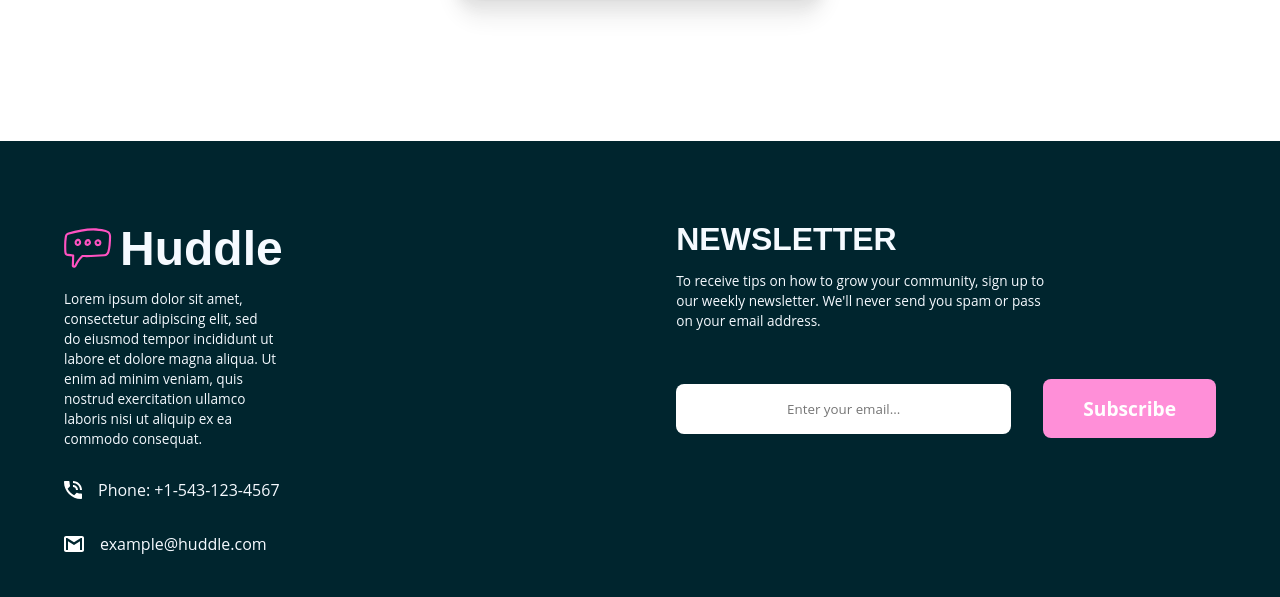
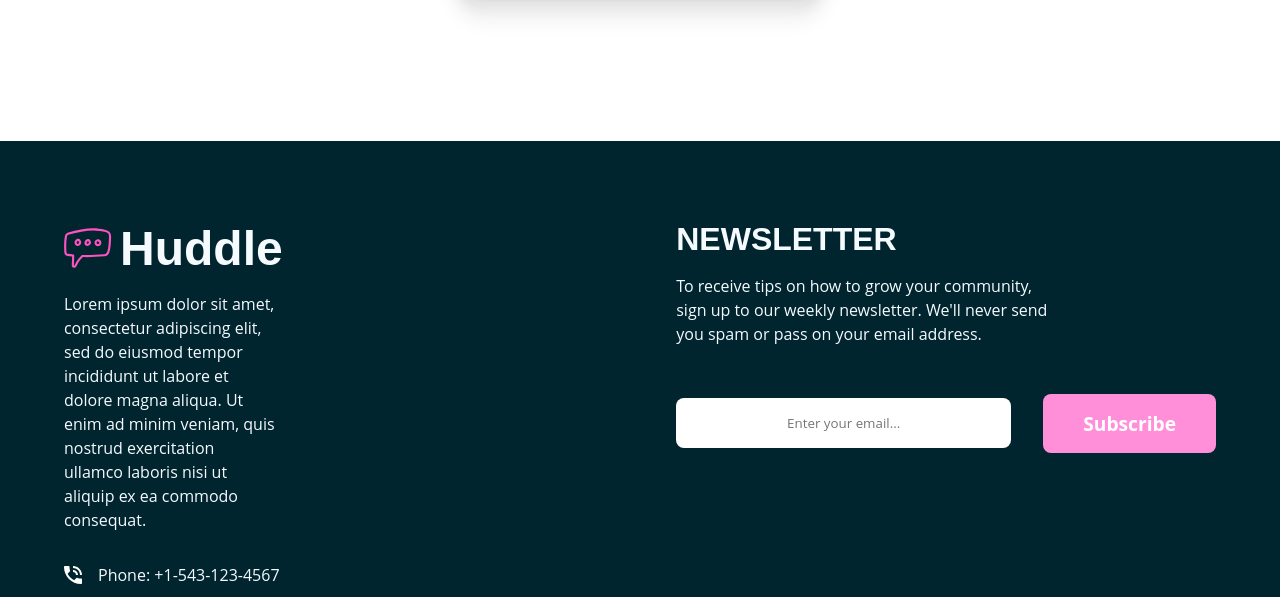
Before and after one commit to nyrellcl/Huddle-Landing-Page, a plain HTML site: page index.html in a window 1280 px wide. Shown: the part 3462-4059 px from the top of the page. Drawn offline with Linux system fonts and the light colour scheme.

Commit message:
Update styles.css

```diff
--- a/styles.css
+++ b/styles.css
@@ -264,9 +264,9 @@ body{
 
 .footer-description, .newsletter-description{
   font-family: 'Open Sans', sans-serif;
-  font-size: 0.85rem;
+  font-size: 1rem;
   padding-right: 10rem;
-  line-height: 1.25rem;
+  line-height: 1.5rem;
 }
 
 .newsletter{
```
